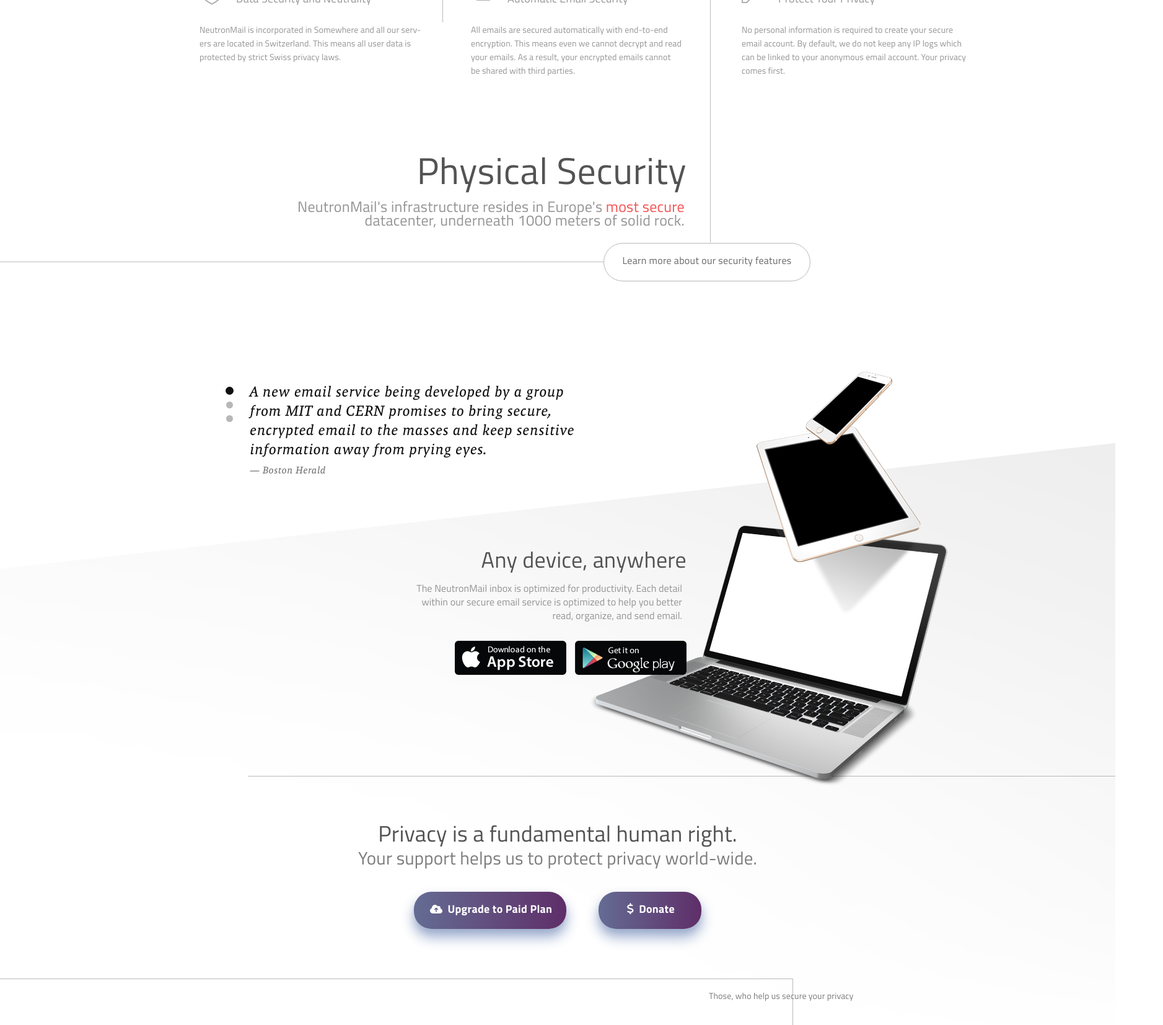
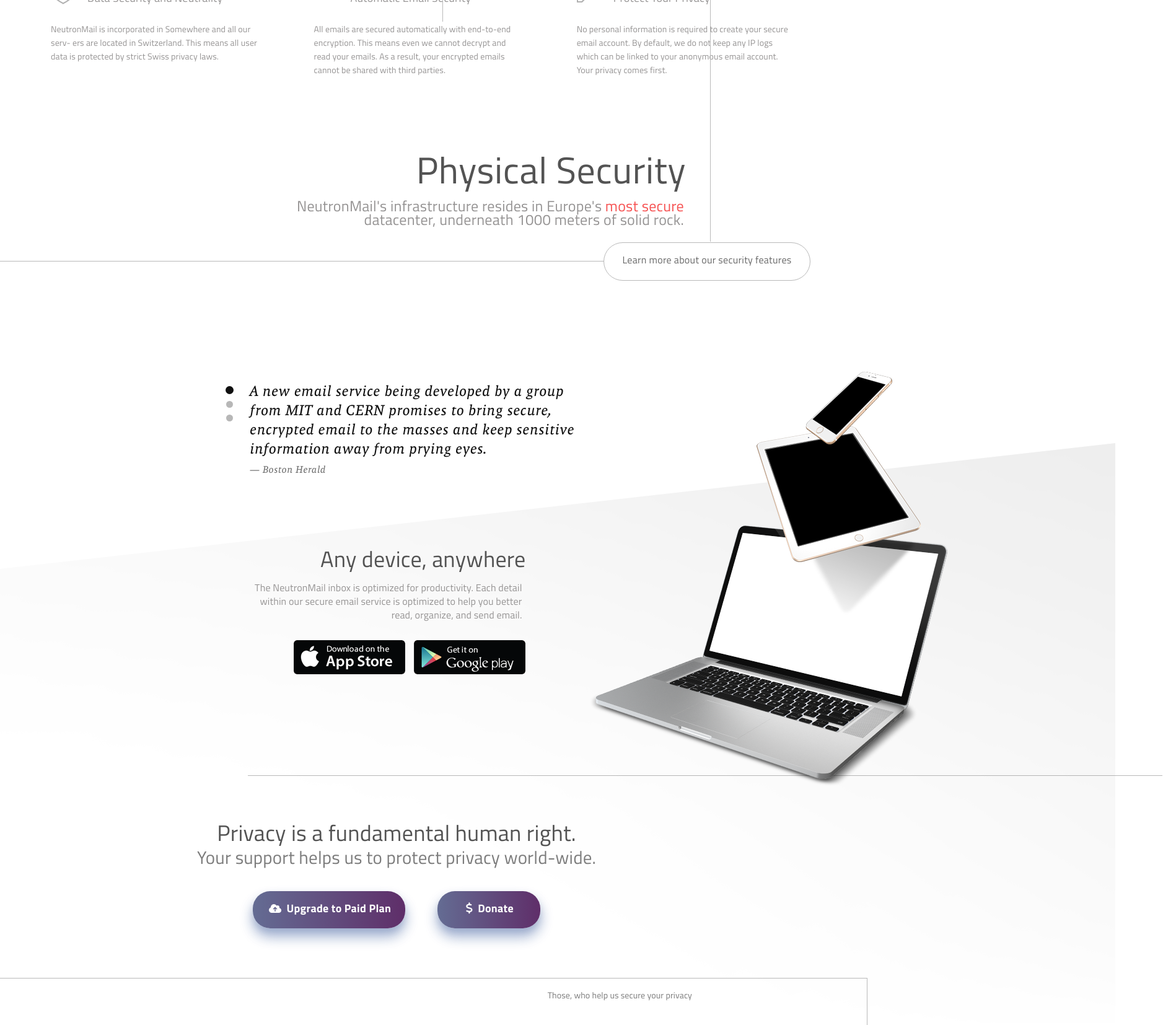
Before and after one commit to dkrumkachev/RPI2022, a plain HTML site: page index.html in a window 1280 px wide. Shown: the part 960-2614 px from the top of the page at 62% size, 1877 px wide, since content can reach past the window. Drawn offline with Linux system fonts and the light colour scheme.

Commit message:
fixed positioning

```diff
--- a/assets/css/style.css
+++ b/assets/css/style.css
@@ -340,17 +340,64 @@
 
 
 .bg_lines {
-    position: relative;
+    position: absolute;
     background-color: rgb(185, 185, 185);
-    display: inline-block;
 }
-
+.bg_line1 {
+    left: 714px;
+    top: 785px;
+    width: 1px;
+    height: 210px;
+}
+.bg_line2 {
+    left: 1146px;
+    top: 917px;
+    width: 1px;
+    height: 433px;
+}
+.bg_line3 {
+    left: 1608px;
+    top: 917px;
+    width: 269px;
+    height: 1px;
+}
 .bg_line4 {
-    background-color: rgb(191, 191, 191);
     left: -416px;
     top: 1381px;
     width: 1400px;
     height: 1px;
+    z-index: -1;
+}
+.bg_line5 {
+    left: 400px;
+    top: 2211px;
+    width: 1476px;
+    height: 1px;
+    z-index: -1;
+}
+.bg_line6 {
+    left: -77px;
+    top: 2538px;
+    width: 1476px;
+    height: 1px;
+}
+.bg_line7 {
+    left: 1399px;
+    top: 2538px;
+    width: 1px;
+    height: 441px;
+}
+.bg_line8 {
+    left: 200px;
+    top: 2829px;
+    width: 1px;
+    height: 131px;
+}
+.bg_line9 {
+    left: 946px;
+    top: 2825px;
+    width: 1px;
+    height: 441px;
 }
 
 
@@ -358,45 +405,25 @@
 /* ===================== info ======================== */
 
 .info_blocks {
-    display: inline-flex;
-    position: relative;
-    left: 322px;
-    margin-top: 90px;
+    display: flex;
+    justify-content: center;
+    margin-top: 89px;
     letter-spacing: 0.4px;
-    width: 1478px;
-    max-height: 173px;
-}
-
-.bg_line1 {
-    left: 34px;
-    top: -122px;
-    width: 1px;
-    height: 206px;
-}
-.bg_line2 {
-    left: 46px;
-    top: 6px;
-    width: 1px;
-    height: 433px;
-}
-.bg_line3 {
-    left: 47px;
-    top: 6px;
-    width: 192px;
-    height: 1px;
+    height: 173px;
 }
 
 .SwissPrivacy {
+    margin-left: 82px;
     width: 358px;
 }
 
 .DoubleEncryption {
-    margin-left: 75px;
+    margin-left: 76px;
     width: 344px;
 }
 
 .AnonymousEmail {
-    margin-left: 96px;
+    margin-left: 97px;
     width: 363px;
 }
 
@@ -463,15 +490,24 @@
 
 
 .PhysicalSecurity {
-    display: inline-block;
-    position: relative;
-    top: 139px;
-    left: 453px;
+    display: flex;
+    flex-direction: column;
+    justify-content: flex-end;
+    align-items: flex-end;
+    height: 329px;
+    width: 1308px;
+}
+
+.text {
+    display: flex;
+    flex-wrap: wrap;
+    justify-content: flex-end;
+    width: 906px;
+    align-self: center;
     text-align: right;
-    margin-bottom: 70px;
 }
+
 .PhysicalSecurity h3 {
-    width: 655px;
     font-weight: normal;
     font-size: 60px;
     height: auto;
@@ -496,11 +532,11 @@
 
 
 .btn_Security {
-    position: relative;
     left: 521px;
     margin-top: 26px;
     width: 334px;
     height: 62px;
+    align-self: flex-end;
     border-radius: 31px;
 
 }
@@ -530,29 +566,18 @@
     box-shadow: -2px 2px 10px #181818;
 }
 
-.bg_line4 {
-    left: 0px;
-    top: 24px;
-    width: 1300px;
-    height: 1px;
-    z-index: -1;
-}
-
 .publications {
     background-image: url("../images/background_publications.png");
+
+    height: 66px;
+    width: 943px;
     margin-left: 21px;
-    margin-top: 92px;
-    width: 943px;
-    height: 66px;
-}
-.publications_btns {
-    opacity: 0;
-    position: relative;
-    left: 37px;
-    top: -40px;
+    margin-top: 39px;
     display: flex;
 }
 .publications_btn {
+    align-self: center;
+    opacity: 0;
     padding: 0;
     margin: 0;
 }
@@ -562,6 +587,7 @@
     height: 100%;
 }
 .publications_btn:nth-child(1) {
+    margin-left: 15px;
     width: 125px;
     height: 14px;
 }
@@ -589,7 +615,7 @@
     height: 26px;
 }
 .publications_btn:nth-child(6) {
-    margin-top: -12px;
+    margin-top: -5px;
     margin-left: 64px;
     width: 56px;
     height: 38px;
@@ -602,13 +628,11 @@
 
 
 .slider {
-    position: relative;
-    left: 364px;
-    margin-top: 30px;
-    margin-bottom: 60px;
-    display: inline-flex;
+    display: flex;
+    justify-content: center;
+    margin-top: 56px;
     height: 150px;
-    width: 1436px;
+    width: 1292px;
     overflow-y: hidden;
 }
 .slides {
@@ -697,39 +721,39 @@
 }
 
 .any_device {
-    display: inline-block;
-    text-align: right;
-    position: relative;
-    left: 672px;
-    margin-top: 67px;
-    width: 436px;
-    height: 347px;
+    display: flex;
+    flex-direction: column;
+    align-items: center;
+    justify-content: flex-end;
+    height: 326px;
     letter-spacing: 0.2px;
 }
+.any_device .text {
+    width: 438px;
+    text-align: right;
+    margin-right: 21px;
+}
 .any_device h3 {
+    height: 46px;
     font-size: 36px;
     font-weight: normal;
     color: rgb(83, 83, 83);
     line-height: 0.611;
-    height: 34px;
 }
 .any_device p {
-    width: 453px;
+    width: 441px;
     font-size: 16px;
     color: rgb(149, 147, 147);
     line-height: 1.375;
     height: 60px;
-    margin-top: 12px;
-    letter-spacing: 0.10px;
-    padding-right: 24px;
-
+    letter-spacing: 0.14px;
+    padding-right: 6px;
 }
 
 .download_buttons {
     margin-top: 36px;
     width: 440px;
-    text-align: left;
-    padding-left: 62px;
+    padding-left: 54px;
 }
 .download_buttons button {
     width: 180px;
@@ -753,20 +777,13 @@
     box-shadow: -2px 2px 10px #181818;
 }
 
-.bg_line5 {
-    left: 400px;
-    width: 1400px;
-    height: 1px;
-    z-index: -2;
-}
-
 .Privacy {
-    display: inline-block;
-    position: relative;
-    left: 578px;
-    margin-top: 75px;
-    margin-bottom: 80px;
-    width: 644px;
+    display: flex;
+    flex-direction: column;
+    height: 408px;
+    justify-content: flex-end;
+    align-content: center;
+    /* width: 644px; */
     letter-spacing: 0.25px;
 }
 .Privacy h3 {
@@ -824,48 +841,34 @@
     width: 166px;
 }
 
-.lines_6_7 {
-    display: flex;
-    height: 1px;
-}
-.bg_line6 {
-    width: 1399px;
-    height: 1px;
-}
-.bg_line7 {
-    width: 1px;
-    height: 441px;
-}
 
 .those_who_help {
-    display: inline-block;
+    margin-left: 41px;
+    display: flex;
+    height: 208px;
+    flex-direction: column;
+    justify-content: flex-end;
+    align-items: center;
+}
+.those_who_help .text {
+    letter-spacing: 0.11px;
     font-size: 14px;
     color: rgb(122, 122, 122);
-    position: relative;
-    left: 465px;
-    margin-top: 20px;
-}
-.those_who_help .text {
-    display: inline-block;
-    position: relative;
-    letter-spacing: 0.11px;
-    left: 679px;
+    margin-left: 7px;
+    padding-bottom: 1px;
 }
 .companies {
     background-image: url("../images/companies.png");
-    margin-top: 1px;
-    width: 930px;
+    width: 910px;
     height: 92px;
+    display: flex;
+    align-items: center;
 }
 
-.companies_btns {
-    margin-top: -69px;
-    display: flex;
-    opacity: 0;
-}
 .companies_btn {
     padding: 0;
     margin: 0;
+    opacity: 0;
 }
 .companies_btn a {
     display: block;
@@ -878,42 +881,36 @@
     margin-left: 24px;
 }
 .companies_btn:nth-child(2) {
-    position: relative;
     margin-top: 2px;
     margin-left: 72px;
     width: 60px;
     height: 45px;
 }
 .companies_btn:nth-child(3) {
-    position: relative;
     margin-top: 2px;
     margin-left: 57px;
     width: 103px;
     height: 48px;
 }
 .companies_btn:nth-child(4) {
-    position: relative;
     margin-top: 14px;
     margin-left: 31px;
     width: 112px;
     height: 26px;
 }
 .companies_btn:nth-child(5) {
-    position: relative;
     margin-top: 2px;
     margin-left: 59px;
     width: 46px;
     height: 46px;
 }
 .companies_btn:nth-child(6) {
-    position: relative;
     margin-top: 15px;
     margin-left: 55px;
     width: 121px;
     height: 21px;
 }
 .companies_btn:nth-child(7) {
-    position: relative;
     margin-top: 6px;
     margin-left: 56px;
     width: 42px;
@@ -930,12 +927,6 @@
     width: 1200px;
     top: 172px;
     left: 200px;
-}
-
-.bg_line8 {
-    margin-top: 8px;
-    width: 1px;
-    height: 131px;
 }
 
 footer .links{
@@ -996,12 +987,7 @@
     width: 72px;
     left: 412px;
 }
-.bg_line9 {
-    left: 438px;
-    top: 4px;
-    width: 1px;
-    height: 315px;
-}
+
 .legal_section {
     width: 140px;
     left: 523px;
--- a/index.html
+++ b/index.html
@@ -65,6 +65,16 @@
             </aside>
         </section>
 
+        <div class="bg_lines bg_line1"></div>
+        <div class="bg_lines bg_line2"></div>
+        <div class="bg_lines bg_line3"></div>
+        <div class="bg_lines bg_line4"></div>
+        <div class="bg_lines bg_line5"></div>
+        <div class="bg_lines bg_line6"></div>
+        <div class="bg_lines bg_line7"></div>
+        <div class="bg_lines bg_line8"></div>
+        <div class="bg_lines bg_line9"></div>
+
         <div class="info_blocks">
             <div class="SwissPrivacy">
                 <div class="block_head">
@@ -79,7 +89,6 @@
                     This means all user data is protected by strict Swiss privacy laws.
                 </p>
             </div>
-            <div class="bg_lines bg_line1"></div>
             <div class="DoubleEncryption">
                 <div class="block_head">
                     <span class="lock_img"></span>
@@ -94,7 +103,6 @@
                     As a result, your encrypted emails cannot be shared with third parties.
                 </p>
             </div>
-            <div class="bg_lines bg_line2"></div>
             <div class="AnonymousEmail">
                 <div class="block_head">
                     <span class="key_img"></span>
@@ -109,13 +117,14 @@
                     Your privacy comes first.
                 </p>
             </div>
-            <div class="bg_lines bg_line3"></div>
         </div>
 
         <section class="PhysicalSecurity">
+            <div class="text">
                 <h3>Physical Security</h3>
                 <p>NeutronMail's infrastructure resides in Europe's <span>most secure</span>
                     datacenter, underneath 1000 meters of solid rock.</p>
+            </div>
             <div class="btn_Security">
                 <button type="button">
                     <a href="#">Learn more about our security features</a>
@@ -123,10 +132,7 @@
             </div>
         </section>
 
-        <div class="bg_lines bg_line4"></div>
-
-        <div class="publications"></div>
-        <div class="publications_btns">
+        <div class="publications">
             <button type="button" class="publications_btn"><a href="#"></a></button>
             <button type="button" class="publications_btn"><a href="#"></a></button>
             <button type="button" class="publications_btn"><a href="#"></a></button>
@@ -134,7 +140,6 @@
             <button type="button" class="publications_btn"><a href="#"></a></button>
             <button type="button" class="publications_btn"><a href="#"></a></button>
         </div>
-
 
 
         <div class="slider">
@@ -177,18 +182,19 @@
 
         <div class="bg_shadow"></div>
         <section class="any_device">
+            <div class="text">
                 <h3>Any device, anywhere</h3>
                 <p>The NeutronMail inbox is optimized for productivity. Each detail
                     within our secure email service is optimized to help you better
                     read, organize, and send email.
                 </p>
+            </div>
             <div class="download_buttons">
                 <button type="button" class="app_store_btn"><a href="#"></a></button>
                 <button type="button" class="google_play_btn"><a href="#"></a></button>
             </div>
         </section>
 
-        <div class="bg_lines bg_line5"></div>
 
         <section class="Privacy">
             <h3>Privacy is a fundamental human right.</h3>
@@ -202,15 +208,10 @@
                 </button>
             </div>
         </section>
-        <div class="lines_6_7">
-            <div class="bg_lines bg_line6"></div>
-            <div class="bg_lines bg_line7"></div>
-        </div>
 
         <div class="those_who_help">
             <div class="text">Those, who help us secure your privacy</div>
-            <div class="companies"></div>
-            <div class="companies_btns">
+            <div class="companies">
                 <button type="button" class="companies_btn"><a href="#"></a></button>
                 <button type="button" class="companies_btn"><a href="#"></a></button>
                 <button type="button" class="companies_btn"><a href="#"></a></button>
@@ -222,9 +223,9 @@
         </div>
     </main>
 
+
     <footer>
         <div class="links">
-        <div class="bg_lines bg_line8"></div>
             <div class="contacts">
                 General: <b>contact@neutronmail.ch</b><br>
                 Media: <b>media@neutronmail.ch</b><br>
@@ -245,7 +246,6 @@
                     </ul>
                 </nav>
             </section>
-            <div class="bg_lines bg_line9"></div>
 
             <section class="legal_section">
                 <h4>Legal</h4>
```
Lines whose indentation alone changed are shown as unchanged.
